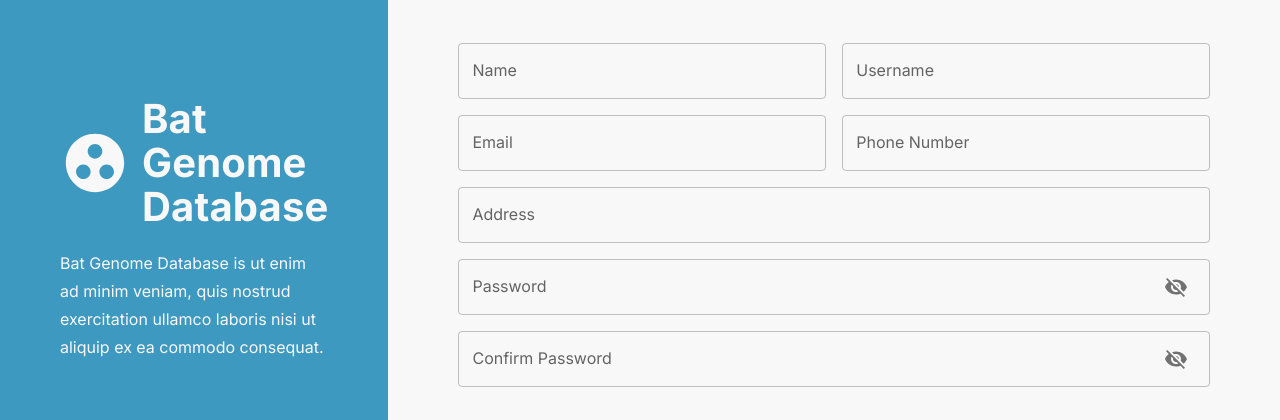
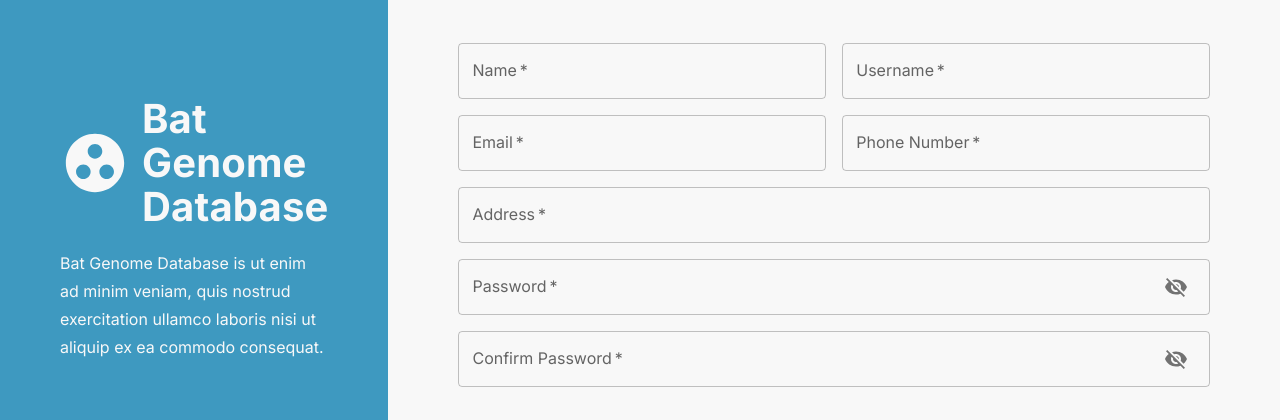
Before and after one commit to lbsomoson/bat-genome-database, a React (Create React App) app in the folder bat-genome-client/: page /createaccount in a window 1280 px wide. Shown: the part 161-581 px from the top of the page. Built offline with nearby package versions, Linux system fonts and the light colour scheme.

Commit message:
feat: Add input validation

```diff
--- a/bat-genome-client/package.json
+++ b/bat-genome-client/package.json
@@ -12,6 +12,7 @@
     "@testing-library/user-event": "^13.5.0",
     "react": "^18.2.0",
     "react-dom": "^18.2.0",
+    "react-hook-form": "^7.41.0",
     "react-router-dom": "^6.5.0",
     "react-scripts": "5.0.1",
     "web-vitals": "^2.1.4"
--- a/bat-genome-client/src/pages/createAccount/CreateAccount.jsx
+++ b/bat-genome-client/src/pages/createAccount/CreateAccount.jsx
@@ -1,4 +1,7 @@
 import { useState } from "react";
+
+// For input validation
+import { useForm } from "react-hook-form";
 
 // Import MUI components
 import {
@@ -21,7 +24,11 @@ import { GroupWork, Visibility, VisibilityOff } from "@mui/icons-material";
 // Import Styles
 import "./createAccount.css";
 
+// Import error messages
+import { errorMsgs } from "./errors";
+
 export default function CreateAccount() {
+	// States to toggle password visibility
 	const [showPassword, setShowPassword] = useState(false);
 	const [showConfirmPass, setShowConfirmPass] = useState(false);
 
@@ -31,6 +38,20 @@ export default function CreateAccount() {
 
 	const toggleConfirmPass = () => {
 		setShowConfirmPass(!showConfirmPass);
+	};
+
+	// For input validation
+	const {
+		register,
+		handleSubmit,
+		watch,
+		formState: { errors },
+	} = useForm();
+
+	// Submit data
+	const onSubmit = (data) => {
+		console.log(data);
+		alert("Clicked Create Account button!");
 	};
 
 	return (
@@ -67,28 +88,88 @@ export default function CreateAccount() {
 					{/* Form */}
 					<Grid container spacing={2}>
 						<Grid item md={6}>
-							<TextField label="Name" variant="outlined" fullWidth />
+							<TextField
+								required
+								label="Name"
+								name="name"
+								variant="outlined"
+								fullWidth
+								{...register("name", {
+									required: errorMsgs.name.required,
+								})}
+								error={!!errors?.name}
+								helperText={errors?.name ? errors.name.message : ""}
+							/>
 						</Grid>
 
 						<Grid item md={6}>
-							<TextField label="Username" variant="outlined" fullWidth />
-						</Grid>
-
-						{/* TODO: Add validation */}
-						<Grid item md={6}>
-							<TextField label="Email" variant="outlined" fullWidth type="email" />
+							<TextField
+								required
+								label="Username"
+								variant="outlined"
+								fullWidth
+								{...register("username", {
+									required: errorMsgs.username.required,
+								})}
+								error={!!errors?.username}
+								helperText={errors?.username ? errors.username.message : ""}
+							/>
 						</Grid>
 
 						<Grid item md={6}>
-							<TextField label="Phone Number" variant="outlined" fullWidth />
+							<TextField
+								required
+								label="Email"
+								variant="outlined"
+								fullWidth
+								type="email"
+								{...register("email", {
+									required: errorMsgs.email.required,
+									pattern: {
+										value: /^\w+([\.-]?\w+)*@\w+([\.-]?\w+)*(\.\w{2,3})+$/,
+										message: errorMsgs.email.invalid,
+									},
+								})}
+								error={!!errors?.email}
+								helperText={errors?.email ? errors.email.message : ""}
+							/>
 						</Grid>
 
-						<Grid item md={12}>
-							<TextField label="Address" variant="outlined" fullWidth />
+						<Grid item md={6}>
+							<TextField
+								required
+								label="Phone Number"
+								variant="outlined"
+								fullWidth
+								{...register("phoneNum", {
+									required: errorMsgs.phone.required,
+									pattern: {
+										value: /^(09|\+639)\d{9}$/,
+										message: errorMsgs.phone.invalid,
+									},
+								})}
+								error={!!errors?.phoneNum}
+								helperText={errors?.phoneNum ? errors.phoneNum.message : ""}
+							/>
 						</Grid>
 
 						<Grid item md={12}>
 							<TextField
+								required
+								label="Address"
+								variant="outlined"
+								fullWidth
+								{...register("address", {
+									required: errorMsgs.address.required,
+								})}
+								error={!!errors?.address}
+								helperText={errors?.address ? errors.address.message : ""}
+							/>
+						</Grid>
+
+						<Grid item md={12}>
+							<TextField
+								required
 								label="Password"
 								variant="outlined"
 								fullWidth
@@ -102,11 +183,21 @@ export default function CreateAccount() {
 										</InputAdornment>
 									),
 								}}
+								{...register("password", {
+									required: errorMsgs.password.required,
+									pattern: {
+										value: /^(?=.*[A-Za-z])(?=.*\d)[A-Za-z\d]{8,}$$/,
+										message: errorMsgs.password.invalid,
+									},
+								})}
+								error={!!errors?.password}
+								helperText={errors?.password ? errors.password.message : ""}
 							/>
 						</Grid>
 
 						<Grid item md={12}>
 							<TextField
+								required
 								label="Confirm Password"
 								variant="outlined"
 								fullWidth
@@ -120,13 +211,29 @@ export default function CreateAccount() {
 										</InputAdornment>
 									),
 								}}
+								{...register("confirmPass", {
+									required: errorMsgs.confirmPass.required,
+									validate: (value) => {
+										if (watch("password") != value) {
+											return errorMsgs.confirmPass.invalid;
+										}
+									},
+								})}
+								error={!!errors?.confirmPass}
+								helperText={errors?.confirmPass ? errors.confirmPass.message : ""}
 							/>
 						</Grid>
 					</Grid>
 
 					{/* Button */}
 					<Box className="buttonDiv">
-						<Button variant="contained" fullWidth sx={{ padding: "10px" }}>
+						<Button
+							type="submit"
+							variant="contained"
+							fullWidth
+							sx={{ padding: "10px" }}
+							onClick={handleSubmit(onSubmit)}
+						>
 							Create Account
 						</Button>
 						<Typography color="primary.gray" sx={{ marginTop: "10px" }}>
--- /dev/null
+++ b/bat-genome-client/src/pages/createAccount/errors.js
@@ -0,0 +1,28 @@
+// Error messages
+export const errorMsgs = {
+	name: {
+		required: "Name is required.",
+	},
+	username: {
+		required: "Username is required.",
+	},
+	email: {
+		required: "Email is required. ",
+		invalid: "Invalid email address.",
+	},
+	phone: {
+		required: "Phone number is required.",
+		invalid: "Invalid phone number.",
+	},
+	address: {
+		required: "Address is required.",
+	},
+	password: {
+		required: "Password is required.",
+		invalid: "Password must have minimum of 8 characters, at least 1 letter, and 1 number.",
+	},
+	confirmPass: {
+		required: "Confirm Password is required.",
+		invalid: "Passwords do not match",
+	},
+};
```
Also changed, not shown: 1 other file (tests, documents, lock files or other folders).
